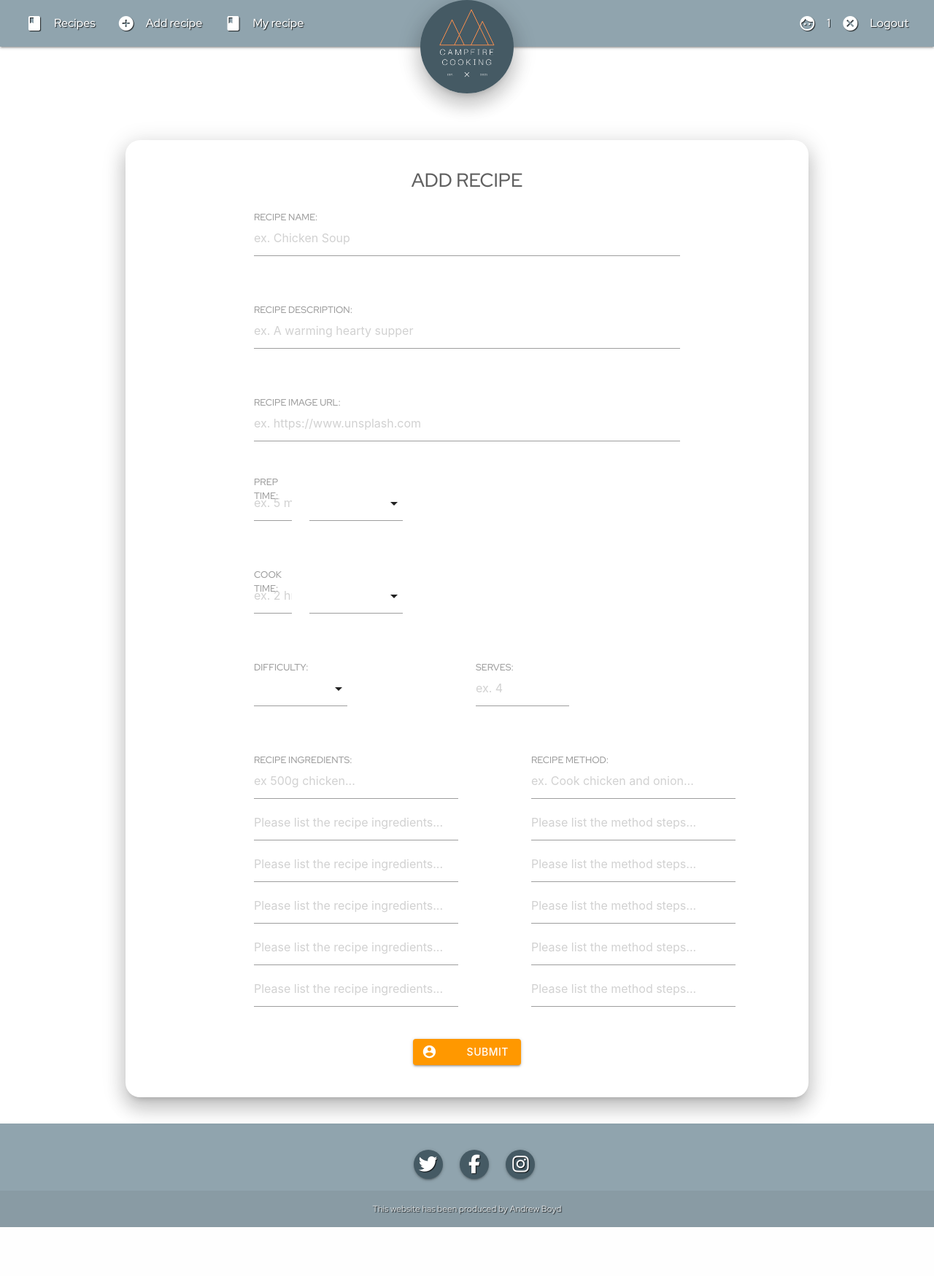
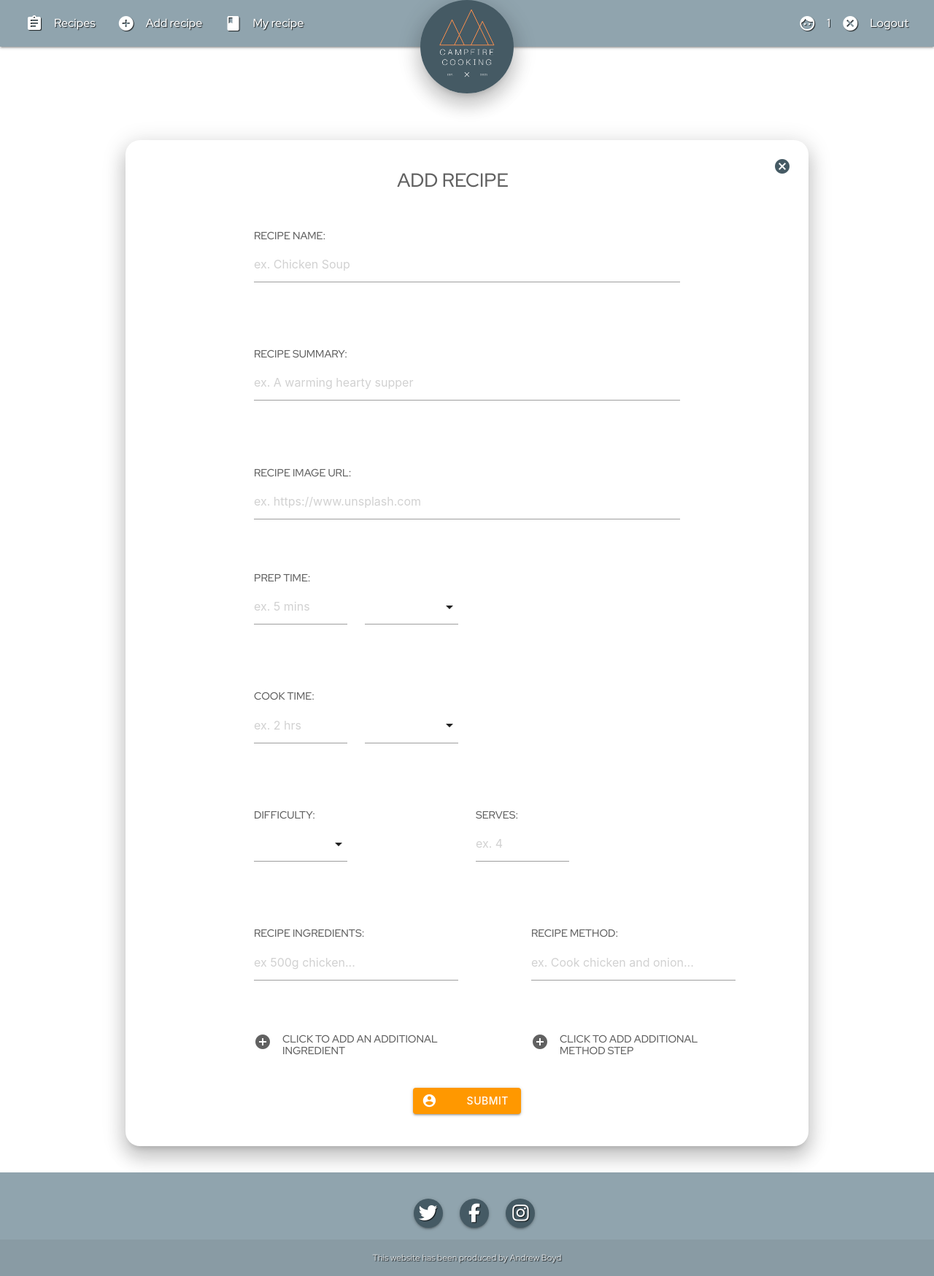
Before and after one commit to andrewboyd79/campfire-cooking, a Flask app: page /add_recipes in a window 1280 px wide. Shown: the whole page at 73% size. Before the commit the page ends 1682 px from the top, so only its background shows below. Run offline with Flask 2, Linux system fonts and the light colour scheme; the visitor is signed in with stand-in values (Sample User, id 1); data that the repository does not hold is empty; some libraries are stand-ins or nearby versions.

Commit message:
Add functionality to add/delete ingredients/method steps

```diff
--- a/app.py
+++ b/app.py
@@ -91,7 +91,7 @@ def edit_recipe(recipe_id):
     recipe = mongo.db.recipes.find_one({"_id": ObjectId(recipe_id)})
     difficulty = list(mongo.db.difficulty.find())
     time_unit = list(mongo.db.time_units.find())
-    print(recipe)
+
     if session["user"] == recipe["added_by"]:
         return render_template(
         "edit_recipe.html", recipe=recipe, difficulty=difficulty, time_unit=time_unit)
@@ -100,12 +100,18 @@ def edit_recipe(recipe_id):
         return redirect(url_for("recipes"))
 
 
-
 @app.route("/delete_recipe/<deletion_id>")
 def delete_recipe(deletion_id):
-    mongo.db.recipes.delete_one({"_id": ObjectId(deletion_id)})
-    flash("Recipe successfully removed")
-    return redirect(url_for("recipes"))
+    deleted_item = mongo.db.recipes.find_one({"_id": ObjectId(deletion_id)})
+
+    if session["user"] == deleted_item["added_by"]:
+        mongo.db.recipes.delete_one(deleted_item)
+        flash("Recipe successfully removed")
+        return redirect(url_for("recipes"))
+    else:
+        flash("User does not have access to delete this recipe")
+        return redirect(url_for("recipes"))
+
 
 
 @app.route("/register", methods=["GET", "POST"])
--- a/static/css/style.css
+++ b/static/css/style.css
@@ -6,6 +6,9 @@ html {
 body {
     font-family: 'Red Hat Display', sans-serif;
     font-weight: 400;
+}
+a{
+    color: #455a64;
 }
 
 .flashes {
@@ -143,7 +146,6 @@ footer li {
 }
 
 
-
 .form-container {
     margin-top: 5rem;
 }
@@ -163,7 +165,14 @@ footer li {
     margin-bottom: 1.5rem;
 }
 
-.input-field label {
+.input-field h6 {
+    font-size: 0.9rem;
+    font-weight: 500;
+    text-transform: uppercase;
+}
+
+.input-field {
+    font-size: 0.9rem;
     font-weight: 500;
     text-transform: uppercase;
 }
--- a/static/js/script.js
+++ b/static/js/script.js
@@ -20,4 +20,26 @@ $(document).on("keydown", "form", function(event) {
 })
 
 $('#flash-close').on('click',function(){
-    $(this).parent().fadeOut(500)})
+    $(this).parent().fadeOut(500)});
+
+$('#add-method-step').on('click', function(){
+    $('#methods-form').append(`<i class="material-icons right method-delete">cancel</i>
+    <input placeholder="Please list the method steps..." id="" name="method"
+                                type="text" class="validate">`)
+});
+
+$('#add-ingredient').on('click', function(){
+    $('#ingredients-form').append(`<i class="material-icons right ingredient-delete">cancel</i>
+    <input placeholder="Please list the recipe ingredients..." id="" name="ingredients"
+    type="text" class="validate">`)
+});
+
+$('.ingredient-delete').on('click', function(){
+    $(this).next().remove();
+    $(this).remove()
+});
+
+$('.method-delete').on('click', function(){
+    $(this).next().remove();
+    $(this).remove()
+});
--- a/templates/add_recipes.html
+++ b/templates/add_recipes.html
@@ -8,13 +8,14 @@
             <div class="row">
 
                 <form class="col s12 form-details" method="POST" action="{{ url_for('add_recipes') }}">
+                    <a href="{{url_for('recipes')}}"><i class="material-icons right">cancel</i></a>
                     <h5 class="center-align">Add Recipe</h5>
 <!--Recipe Title-->
                     <div class="row">
                         <div class="input-field col s10 xl8 offset-s1 offset-xl2">
+                            <h6>Recipe Name:</h6>
                             <input placeholder="ex. Chicken Soup" id="recipe_name" name="recipe_name" minlength="3"
                                 type="text" class="validate" required>
-                            <label for="recipe_name">Recipe Name:</label>
                             <span class="helper-text" data-error="Recipe name must be at least 3 characters in length"
                                 data-success=""></span>
                         </div>
@@ -23,9 +24,9 @@
 <!--Recipe Description-->
                     <div class="row">
                         <div class="input-field col s10 xl8 offset-s1 offset-xl2">
+                            <h6>Recipe Summary:</h6>
                             <input placeholder="ex. A warming hearty supper" id="recipe_summary" name="recipe_summary" minlength="3"
                                 type="text" class="validate" required>
-                            <label for="recipe_name">Recipe Description:</label>
                             <span class="helper-text" data-error="Recipe description must be at least 3 characters in length"
                                 data-success=""></span>
                         </div>
@@ -34,23 +35,23 @@
 <!--Recipe Image-->
                     <div class="row">
                         <div class="input-field col s10 xl8 offset-s1 offset-xl2">
+                            <h6>Recipe Image URL:</h6>
                             <input placeholder="ex. https://www.unsplash.com" id="image_url" name="image_url"
                                 type="text" class="validate">
-                            <label for="image_url">Recipe Image URL:</label>
-
                         </div>
                     </div>
 <!--Recipe Prep Timings-->
                     <div class="row">
-                        <div class="input-field col s5 xl1 offset-s1 offset-xl2">
+                        <div class="input-field col s5 xl2 offset-s1 offset-xl2">
+                            <h6>Prep Time:</h6>
                             <input placeholder="ex. 5 mins" id="prep_time" name="prep_time" type="text" minlength="1"
                                 maxlength="2" pattern="^[0-9]{1,2}" class="validate" required>
-                            <label for="prep_time">Prep Time:</label>
                             <span class="helper-text" data-error="Please enter the preparation time"
                                 data-success=""></span>
                         </div>
 
                         <div class="input-field col s5 xl2">
+                            <h6>&nbsp</h6>
                             <select id="" name="prep_time_units" class="validate" required>
                                 <option value="" disabled selected></option>
                                 {% for time in time_unit %}
@@ -62,14 +63,15 @@
 <!--Recipe Cooking Timings-->
                     <div class="row">
 
-                        <div class="input-field  col s5 xl1 offset-s1 offset-xl2">
+                        <div class="input-field  col s5 xl2 offset-s1 offset-xl2">
+                            <h6>Cook Time:</h6>
                             <input placeholder="ex. 2 hrs" id="cook_time" name="cook_time" type="text" minlength="1"
                                 maxlength="2" pattern="^[0-9]{1,2}" class="validate" required>
-                            <label for="cook_time">Cook Time:</label>
                             <span class="helper-text" data-error="Please enter the cooking time"
                                 data-success=""></span>
                         </div>
                         <div class="input-field col s5 xl2">
+                            <h6>&nbsp</h6>
                             <select id="" name="cook_time_units" class="validate" required>
                                 <option value="" disabled selected></option>
                                 {% for time in time_unit %}
@@ -82,19 +84,19 @@
 <!--Recipe Details-->
                     <div class="row">
                         <div class="input-field col s5 xl2 offset-s1 offset-xl2">
+                            <h6>Difficulty:</h6>
                             <select id="difficulty" name="difficulty" class="validate" required>
                                 <option value="" disabled selected></option>
                                 {% for diff in difficulty %}
                                 <option value="{{ diff.difficulty }}">{{ diff.difficulty }}</option>
                                 {% endfor %}
                             </select>
-                            <label>Difficulty:</label>
                         </div>
 
                         <div class="input-field col s4 xl2 offset-s1 offset-xl2">
+                            <h6>Serves:</h6>
                             <input placeholder="ex. 4" id="serves" name="serves" type="text" minlength="1"
                                 maxlength="2" pattern="^[0-9]{1,2}" class="validate" required>
-                            <label for="serves">Serves:</label>
                             <span class="helper-text" data-error="Please enter the number this recipe serves"
                                 data-success=""></span>
                         </div>
@@ -102,39 +104,30 @@
 
 <!--Recipe Ingredients-->
                     <div class="row">
-                        <div class="input-field col s10 xl4 offset-s1 offset-xl2">
+                        <div class="input-field col s10 xl4 offset-s1 offset-xl2" id="ingredients-form">
+                            <h6>Recipe Ingredients:</h6>
                             <input placeholder="ex 500g chicken..." id="ingredients" name="ingredients" type="text"
                                 required>
-                            <label for="ingredients">Recipe Ingredients:</label>
-                            <input placeholder="Please list the recipe ingredients..." id="" name="ingredients"
-                                type="text" class="validate">
-                            <input placeholder="Please list the recipe ingredients..." id="" name="ingredients"
-                                type="text" class="validate">
-                            <input placeholder="Please list the recipe ingredients..." id="" name="ingredients"
-                                type="text" class="validate">
-                            <input placeholder="Please list the recipe ingredients..." id="" name="ingredients"
-                                type="text" class="validate">
-                            <input placeholder="Please list the recipe ingredients..." id="" name="ingredients"
-                                type="text" class="validate">
                         </div>
+
 <!--Recipe Method-->
-                        <div class="input-field col s10 xl4 offset-s1 offset-xl1">
+                        <div class="input-field col s10 xl4 offset-s1 offset-xl1" id="methods-form">
+                            <h6>Recipe Method:</h6>
                             <input placeholder="ex. Cook chicken and onion..." id="method" name="method" type="text"
                                 required>
-                             <label for="method">Recipe Method:</label>
-                            <input placeholder="Please list the method steps..." id="" name="method"
-                                type="text" class="validate">
-                            <input placeholder="Please list the method steps..." id="" name="method"
-                                type="text" class="validate">
-                            <input placeholder="Please list the method steps..." id="" name="method"
-                                type="text" class="validate">
-                            <input placeholder="Please list the method steps..." id="" name="method"
-                                type="text" class="validate">
-                            <input placeholder="Please list the method steps..." id="" name="method"
-                                type="text" class="validate">
                         </div>
                     </div>
-<!--Sunmission button-->
+
+                    <div class="row">
+                        <div class="input-field col s10 xl4 offset-s1 offset-xl2" id="ingredients-form">
+                            <h6 id="add-ingredient" class="show-on-large"><i class="material-icons left">add_circle</i>Click to add an additional ingredient</h6>
+                        </div>
+
+                        <div class="input-field col s10 xl4 offset-s1 offset-xl1" id="methods-form">
+                            <h6 id="add-method-step"><i class="material-icons left">add_circle</i>Click to add additional method step</h6>
+                        </div>
+                    </div>
+
                     <button class="btn waves-effect waves-grey col s4 xl2 offset-s4 offset-xl5 orange" type="submit"
                         name="action">Submit
                         <i class="material-icons left">account_circles</i>
--- a/templates/base.html
+++ b/templates/base.html
@@ -26,7 +26,7 @@
 
                 <ul id="nav-mobile-lhs" class="left hide-on-med-and-down ">
                     {% if session.user %}
-                    <li><a href="{{url_for('recipes')}}"><i class="material-icons left">book</i>Recipes</a>
+                    <li><a href="{{url_for('recipes')}}"><i class="material-icons left">assignment</i>Recipes</a>
                     </li>
                     <li><a href="{{url_for('add_recipes')}}"><i class="material-icons left">add_circle</i>Add recipe</a>
                     </li>
@@ -54,6 +54,8 @@
                     src="{{url_for('static', filename='images/campfire-cooking-logo-alt.png') }}"
                     alt="campfire cooking logo"> </a>
             {% if session.user %}
+            <li><a href="{{url_for('recipes')}}" class="white-text"><i class="material-icons white-text">assignment</i>Recipes</a>
+                    </li>
             <li><a href="{{url_for('add_recipes')}}" class="white-text"><i
                         class="material-icons white-text">add_circle</i>Add recipe</a></li>
             <li><a href="{{url_for('my_recipes')}}" class="white-text"><i class="material-icons white-text">book</i>
@@ -75,7 +77,7 @@
         {% if messages %}
         {% for message in messages %}
         <div class="row flashes">
-            <div class="alert col s8 offset-s2 center-align" id="flash-close">
+            <div class="alert center-align" id="flash-close">
                 <div class="alert card-panel blue-grey darken-2">
                     <h5 class="white-text text-shadow">{{message}}</h5>
                     <i class="material-icons white-text">cancel</i>
--- a/templates/recipes.html
+++ b/templates/recipes.html
@@ -19,6 +19,7 @@
     <div class="col s12">
         <div class="row">
             <div class="input-field col s12">
+
                 <i class="material-icons prefix blue-grey-text text-darken-2">textsms</i>
                 <input type="text" id="autocomplete-input" class="autocomplete blue-grey-text text-darken-2">
                 <label for="autocomplete-input">Search</label>
```
Also changed, not shown: templates/edit_recipe.html (+30 -17 lines).
